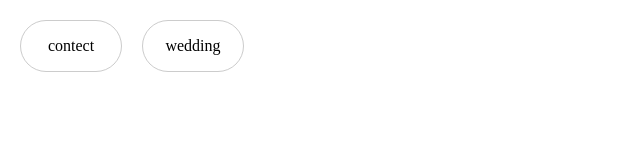
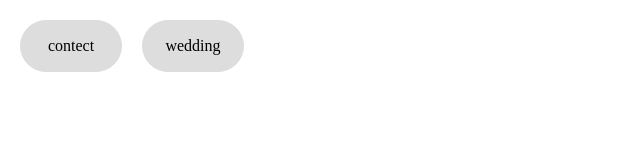
Before and after one commit to woon81423-beep/jquery_menu, a plain HTML site: page 29slide.html in a window 1280 px wide. Shown: the whole page, without its empty margins (0-640 px from the left). Drawn offline with Linux system fonts and the light colour scheme.

Commit message:
라스트팡

```diff
--- a/29slide.html
+++ b/29slide.html
@@ -9,6 +9,7 @@
       * {
         margin: 0px;
         padding: 0px;
+        /* box-sizing: border-box; */
       }
       ul {
         list-style: none;
@@ -20,20 +21,27 @@
       li {
         width: 100px;
         height: 50px;
-        /* background-color: aquamarine; */
+        background-color: #ddd;
         text-align: center;
         line-height: 50px;
         position: relative;
         cursor: pointer;
         border-radius: 40px;
         overflow: hidden;
-        border: 1px solid #ccc;
+        border: 1px solid #ddd;
         transition: 0.3s;
       }
       li:hover {
         color: #fff;
+        /* border:none; */
       }
-
+      p {width: 100px;
+        height: 50px;
+        z-index: 10;
+        position: absolute;
+        left: 0px;
+        top: 0px;
+      }
       .bg {
         width: 100px;
         height: 50px;
@@ -44,7 +52,7 @@
         top: 0%;
         left: 0%;
         display: none;
-        z-index: -1;
+        /* z-index: -1; */
       }
       .bg02 {
         width: 100px;
@@ -56,7 +64,7 @@
         top: 0%;
         left: 0%;
         display: none;
-        z-index: -1;
+        /* z-index: -1; */
       }
     </style>
   </head>
```
